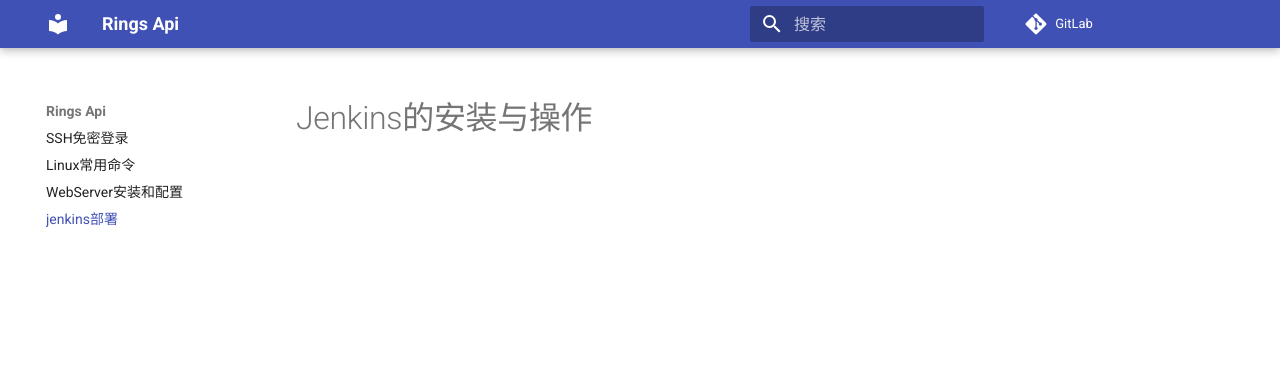
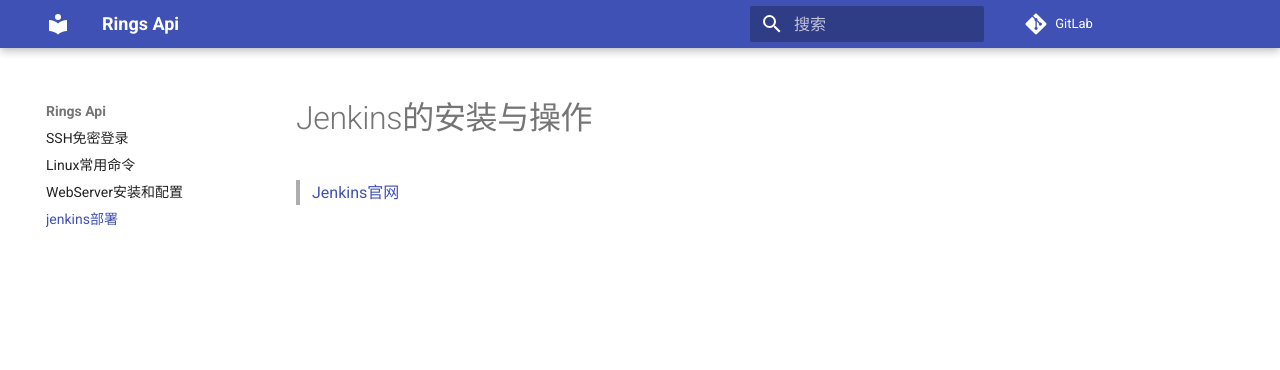
Before and after one commit to GuoYangGit/centosStudy, an MkDocs documentation site: the page built from docs/jenkins.md, in a window 1280 px wide. Shown: the top 370 px of the page. Built offline with MkDocs 1.6.1 and Material for MkDocs 9.7.7, drawn with Linux system fonts in a browser that asks for light colours.

Commit message:
测试web hook

```diff
--- a/docs/jenkins.md
+++ b/docs/jenkins.md
@@ -1 +1,3 @@
 # Jenkins的安装与操作
+
+> [Jenkins官网](https://www.jenkins.io/)
```
